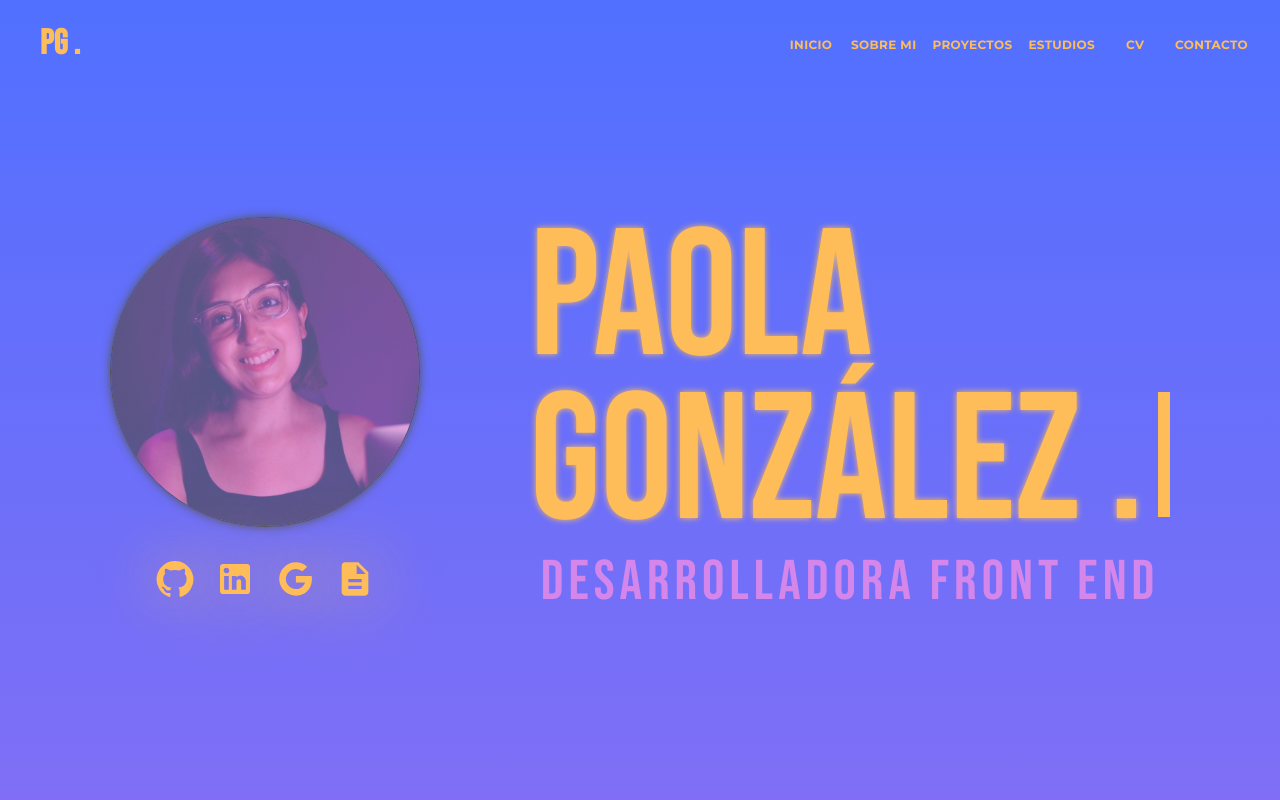
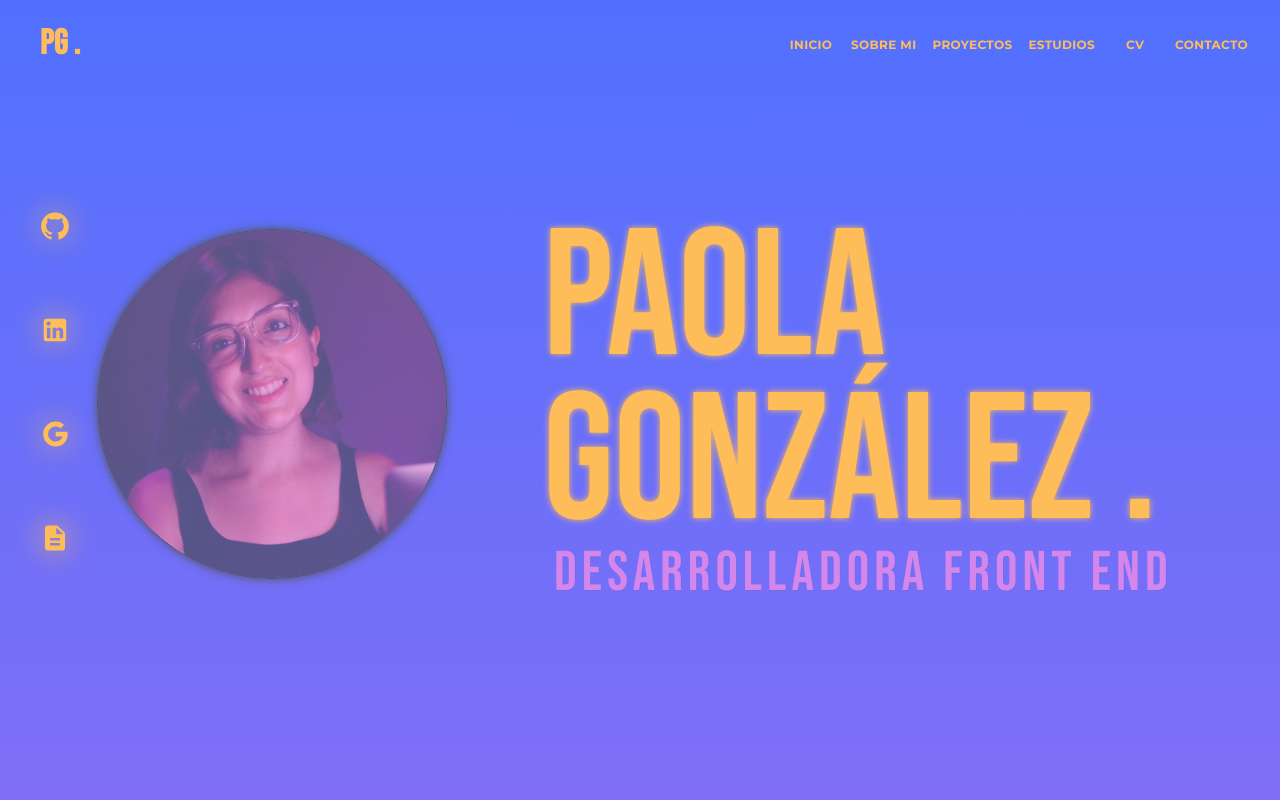
Before and after one commit to paaolaola/portfolio-paola-gonzalez, a React (Vite) app: page / in a window 1280 px wide. Shown: the top 800 px of the page. Built offline with nearby package versions, Linux system fonts and the light colour scheme.

Commit message:
navbar commits

```diff
--- /dev/null
+++ b/hola.html
@@ -0,0 +1,74 @@
+<!DOCTYPE html>
+<html lang="en">
+    <head>
+        <meta charset="UTF-8" />
+        <meta name="viewport" content="width=device-width, initial-scale=1.0" />
+        <title>Letras Huecas con Contorno</title>
+        <style>
+            body {
+                display: flex;
+                justify-content: center;
+                align-items: center;
+                height: 100vh;
+                background-color: #f0f0f0;
+            }
+
+            .floating-text {
+                font-size: 4em;
+                color: transparent; /* Hace el relleno del texto transparente */
+                position: relative;
+            }
+
+            .floating-text span {
+                opacity: 0;
+                animation: appear 5s infinite;
+                color: #3498db; /* Establece el color del contorno */
+                text-shadow: -1px -1px 0 #3498db, 1px -1px 0 #3498db, -1px 1px 0 #3498db, 1px 1px 0 #3498db; /* Simula el contorno del texto */
+            }
+
+            @keyframes appear {
+                0% {
+                    opacity: 0;
+                }
+                20% {
+                    opacity: 1;
+                }
+                80% {
+                    opacity: 1;
+                }
+                100% {
+                    opacity: 0;
+                }
+            }
+
+            .floating-text span:nth-child(1) {
+                animation-delay: 0s, 4s;
+            }
+
+            .floating-text span:nth-child(2) {
+                animation-delay: 1s, 4s;
+            }
+
+            .floating-text span:nth-child(3) {
+                animation-delay: 2s, 4s;
+            }
+
+            .floating-text span:nth-child(4) {
+                animation-delay: 3s, 4s;
+            }
+
+            .floating-text span:nth-child(5) {
+                animation-delay: 4s, 4s;
+            }
+        </style>
+    </head>
+    <body>
+        <div class="floating-text">
+            <span>H</span>
+            <span>E</span>
+            <span>L</span>
+            <span>L</span>
+            <span>O</span>
+        </div>
+    </body>
+</html>
--- a/src/assets/css/Home.css
+++ b/src/assets/css/Home.css
@@ -24,20 +24,8 @@
     height: 200px;
 }
 .title-last-name {
-    border-right: 0.8rem solid #ffbd59;
     line-height: 0.8;
     height: 125px;
-    animation: 1.5s forwards, blink-caret 0.75s step-end infinite 0.5s;
-}
-
-@keyframes blink-caret {
-    from,
-    to {
-        border-color: transparent;
-    }
-    50% {
-        border-color: #ffbd59;
-    }
 }
 
 .under-title {
@@ -47,11 +35,41 @@
     letter-spacing: 5px;
     text-align: center;
     color: #d486ea;
-    margin-top: 2rem;
+    margin-top: 1.5rem;
+    position: relative;
+    animation: float 3s infinite alternate;
+    transform-style: preserve-3d;
+}
+
+.under-title span {
+    display: inline-block;
+    transform-origin: bottom center;
+}
+@keyframes float {
+    0% {
+        transform: translate3d(0, 0, 0);
+    }
+
+    100% {
+        transform: translate3d(0, -10px, 10px);
+        text-shadow: 5px 10px 6px #545454;
+    }
+}
+
+.under-title span:nth-child(1) {
+    animation-delay: 1s;
+}
+
+.under-title span:nth-child(2) {
+    animation-delay: 1s;
+}
+
+.under-title span:nth-child(3) {
+    animation-delay: 1.5s;
 }
 
 .image {
-    width: 310px;
+    width: 350px;
     border-radius: 50%;
     border: 0.5px solid #545454;
     box-shadow: 0 0 10px #545454;
@@ -113,12 +131,12 @@
 }
 
 .mui-links {
-    padding-top: 2rem;
+    display: flex;
+    flex-direction: column;
+    margin: 4rem 0 0 1rem;
 }
-
 .mui-links a {
-    padding-top: 3rem;
-    margin: 10px;
+    margin-top: 3rem;
 }
 .menu-icon {
     filter: drop-shadow(0 0 5px #ffbd59);
@@ -392,14 +410,19 @@
         height: 130px;
     }
     .title-last-name {
-        border-right: 0.5rem solid #ffbd59;
         line-height: 0.5;
         height: 90px;
     }
+    .mui-links {
+        margin: 1rem 0 0 1rem;
+    }
+    .mui-links a {
+        margin-top: 2rem;
+    }
     .under-title {
-        font-size: 28px;
-        letter-spacing: 4px;
-        margin-top: 1rem;
+        font-size: 30px;
+        letter-spacing: 3px;
+        margin-top: 2rem;
     }
 
     /*seccion proyectos*/
@@ -437,24 +460,23 @@
     }
 
     .names-perfil h1 {
-        font-size: 85px;
+        font-size: 100px;
         text-align: start;
         width: 100%;
         padding: 2rem;
     }
 
     .title-name {
-        height: 110px;
+        height: 130px;
     }
     .title-last-name {
-        border-right: 0.5rem solid #ffbd59;
         line-height: 0.5;
         height: 90px;
     }
     .under-title {
-        font-size: 22px;
-        letter-spacing: 4px;
-        margin-top: 1rem;
+        font-size: 30px;
+        letter-spacing: 3px;
+        margin-top: 2rem;
     }
     .image {
         width: 280px;
@@ -547,24 +569,23 @@
     }
 
     .names-perfil h1 {
-        font-size: 85px;
+        font-size: 100px;
         text-align: start;
         width: 100%;
         padding: 2rem;
     }
 
     .title-name {
-        height: 120px;
+        height: 140px;
     }
     .title-last-name {
-        border-right: 0.4rem solid #ffbd59;
         line-height: 0.3;
         height: 70px;
     }
     .under-title {
-        font-size: 22px;
-        letter-spacing: 4px;
-        margin-top: 1rem;
+        font-size: 30px;
+        letter-spacing: 3px;
+        margin-top: 2rem;
     }
     .image {
         width: 280px;
--- a/src/assets/css/Navbar.css
+++ b/src/assets/css/Navbar.css
@@ -1,4 +1,7 @@
 /* menu navbar*/
+.box-nav {
+    margin-top: "-400px";
+}
 .menu-icon {
     filter: drop-shadow(0 0 5px #ffbd59);
 }
@@ -51,7 +54,6 @@ button.like-text {
 /*RESPONSIVE*/
 @media screen and (min-width: 768px) and (max-width: 996px) {
     .logo-text {
-        font-size: 25px;
         width: 100px;
     }
     .like-text {
@@ -70,7 +72,6 @@ button.like-text {
 }
 @media screen and (min-width: 280px) and (max-width: 768px) {
     .logo-text {
-        font-size: 25px;
         width: 100px;
     }
     .like-text {
--- a/src/components/Home.jsx
+++ b/src/components/Home.jsx
@@ -40,23 +40,7 @@ const Home = () => {
         <>
             <header className="box-perfil">
                 <div className="image-perfil">
-                    <div>
-                        <img className="image" src="./img/perfil/fotoperfil.jpg" alt="foto de perfil de paola"></img>{" "}
-                    </div>
-                    <div className="mui-links">
-                        <a href="https://github.com/paaolaola" target="_blank" rel="noopener noreferrer">
-                            <GitHubIcon sx={{ fontSize: 40, color: "#ffbd59", filter: "drop-shadow(0 0 30px #ffbd59)" }} />
-                        </a>
-                        <a href="https://www.linkedin.com/in/paola-gonzalez-guzman/" target="_blank" rel="noopener noreferrer">
-                            <LinkedInIcon sx={{ fontSize: 40, color: "#ffbd59", filter: "drop-shadow(0 0 35px #ffbd59)" }} />
-                        </a>
-                        <a href="mailto:paolagonzalez.contacto@gmail.com" target="_blank" rel="noopener noreferrer">
-                            <GoogleIcon sx={{ fontSize: 40, color: "#ffbd59", filter: "drop-shadow(0 0 30px #ffbd59)" }} />
-                        </a>
-                        <a href="https://drive.google.com/file/d/1Afz8CZ1oW51xx2UedA3j_eTQ_oOzbQbH/view?usp=sharing" target="_blank" rel="noopener noreferrer">
-                            <DescriptionIcon sx={{ fontSize: 40, color: "#ffbd59", filter: "drop-shadow(0 0 35px #ffbd59)" }} />
-                        </a>
-                    </div>
+                    <img className="image" src="./img/perfil/fotoperfil.jpg" alt="foto de perfil de paola"></img>{" "}
                 </div>
 
                 <div className="names-perfil">
--- a/src/components/Navbar.jsx
+++ b/src/components/Navbar.jsx
@@ -14,8 +14,12 @@ import MenuIcon from "@mui/icons-material/Menu";
 import Toolbar from "@mui/material/Toolbar";
 import Typography from "@mui/material/Typography";
 import Button from "@mui/material/Button";
-import FavoriteIcon from "@mui/icons-material/Favorite";
+// import FavoriteIcon from "@mui/icons-material/Favorite";
 import { animateScroll as scroll } from "react-scroll";
+import DescriptionIcon from "@mui/icons-material/Description";
+import LinkedInIcon from "@mui/icons-material/LinkedIn";
+import GitHubIcon from "@mui/icons-material/GitHub";
+import GoogleIcon from "@mui/icons-material/Google";
 
 const drawerWidth = { width: "100%" };
 const drawerHeight = { height: "50px" };
@@ -228,6 +232,7 @@ function DrawerAppBar(props) {
                         {liked ? "Te gusta esta página!" : ""}
                         <FavoriteIcon sx={{ color: "tomato", width: "18px", margin: "5px" }} />
                     </button> */}
+
                     <IconButton
                         onClick={handleDrawerToggle}
                         color="inherit"
@@ -252,14 +257,40 @@ function DrawerAppBar(props) {
                         }}
                     >
                         {" "}
-                        <Link to="/" style={{ textDecoration: "none" }}>
-                            <div onClick={scrollToTop} className="logo-text">
-                                PG .
-                            </div>
+                        <Link to="/" style={{ textDecoration: "none" }} onClick={scrollToTop} className="logo-text">
+                            PG .
                         </Link>
+                        <div className="mui-links">
+                            <a href="https://github.com/paaolaola" target="_blank" rel="noopener noreferrer">
+                                <GitHubIcon sx={{ fontSize: 30, color: "#ffbd59", filter: "drop-shadow(0 0 15px #ffbd59)" }} />
+                            </a>
+                            <a href="https://www.linkedin.com/in/paola-gonzalez-guzman/" target="_blank" rel="noopener noreferrer">
+                                <LinkedInIcon sx={{ fontSize: 30, color: "#ffbd59", filter: "drop-shadow(0 0 15px #ffbd59)" }} />
+                            </a>
+                            <a href="mailto:paolagonzalez.contacto@gmail.com" target="_blank" rel="noopener noreferrer">
+                                <GoogleIcon sx={{ fontSize: 30, color: "#ffbd59", filter: "drop-shadow(0 0 15px #ffbd59)" }} />
+                            </a>
+                            <a
+                                href="https://drive.google.com/file/d/1Afz8CZ1oW51xx2UedA3j_eTQ_oOzbQbH/view?usp=sharing"
+                                target="_blank"
+                                rel="noopener noreferrer"
+                            >
+                                <DescriptionIcon sx={{ fontSize: 30, color: "#ffbd59", filter: "drop-shadow(0 0 15px #ffbd59)" }} />
+                            </a>
+                        </div>
                     </Typography>
 
-                    <Box sx={{ display: { xs: "none", sm: "block" }, marginLeft: "auto" }}>
+                    <Box
+                        sx={{
+                            display: { xs: "none", sm: "block" },
+                            marginTop: {
+                                xs: "-500px", // Valor para extra small (xs) devices
+                                sm: "-520px", // Valor para small (sm) devices
+                                md: "-350px", // Valor para medium (md) devices
+                                lg: "-480px", // Valor para large (lg) devices
+                            },
+                        }}
+                    >
                         <Link to="/" style={{ textDecoration: "none" }}>
                             <Button
                                 onClick={scrollToTop}
```
